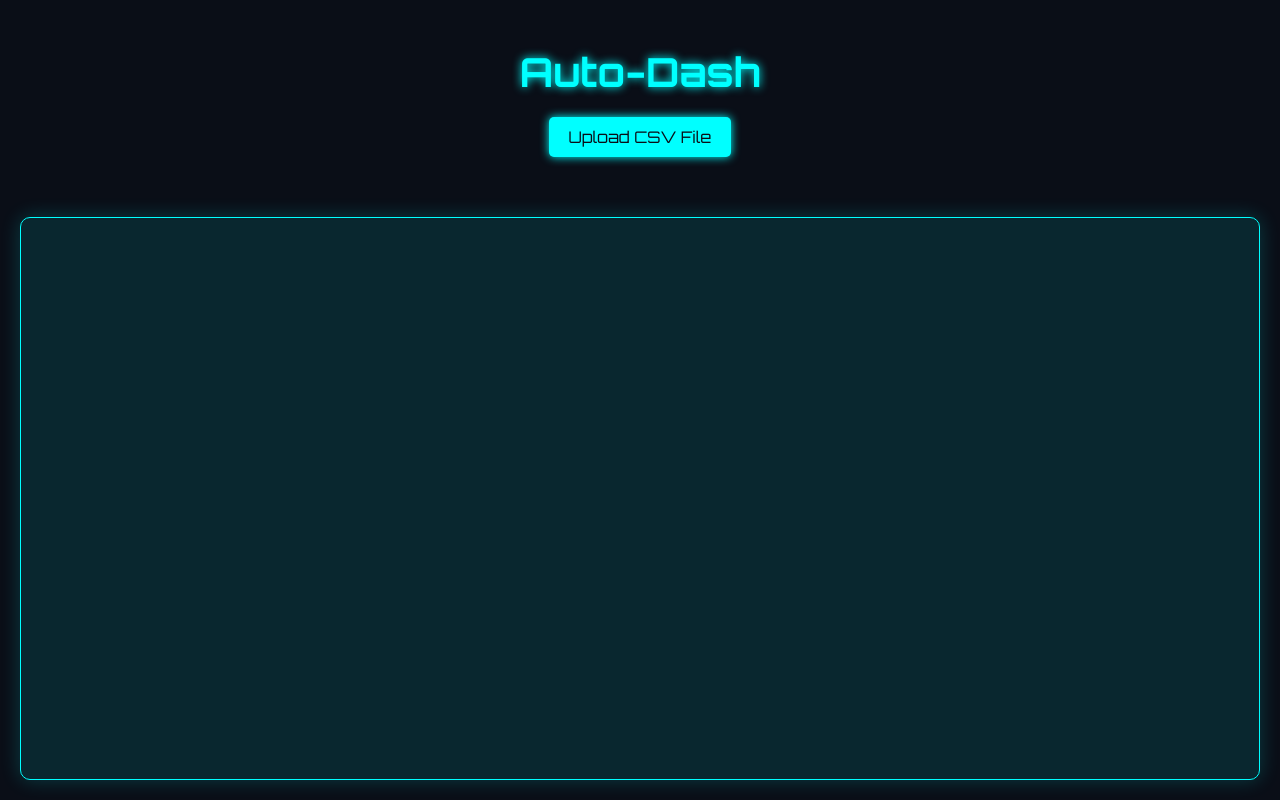
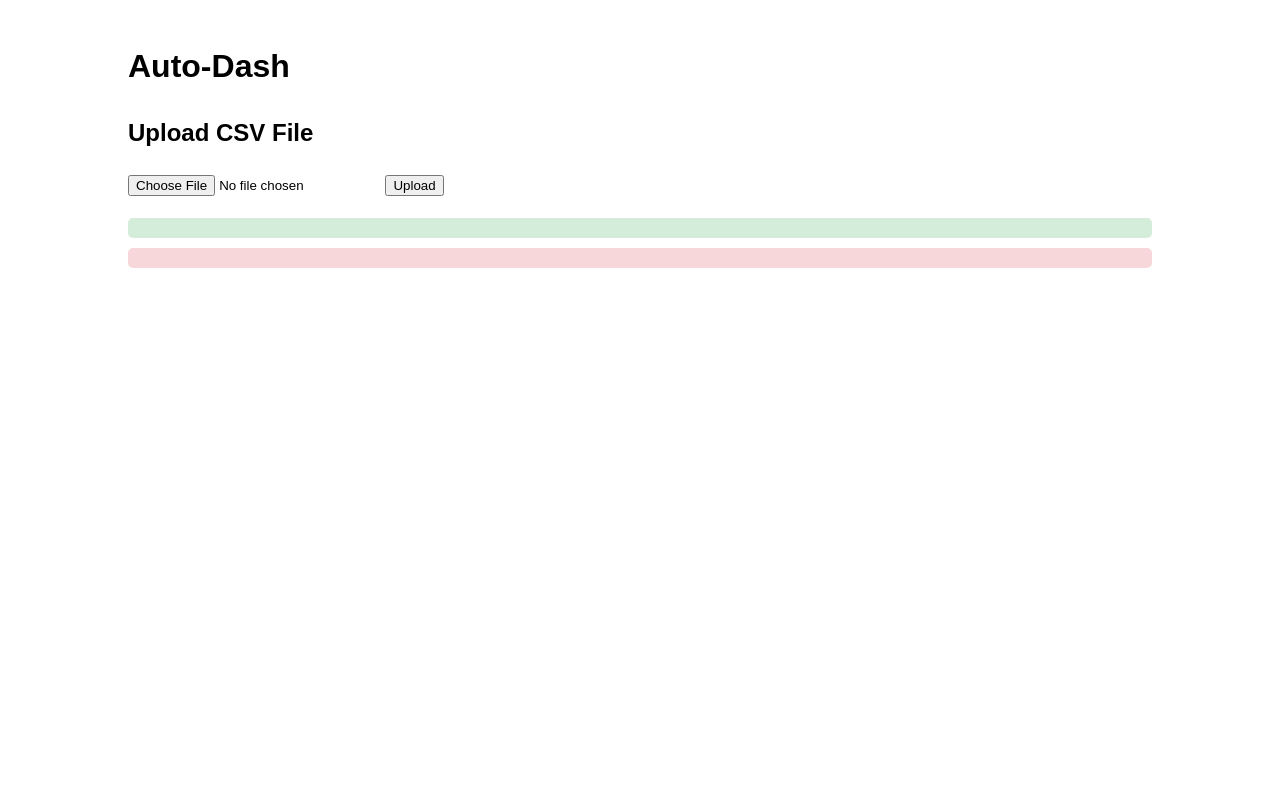
Before and after one commit to aditya699/Auto-Feature-Eng, a Flask app: page / in a window 1280 px wide. Run offline with Flask 3, Linux system fonts and the light colour scheme.

Commit message:
random expirement

```diff
--- a/app.py
+++ b/app.py
@@ -46,127 +46,12 @@
                         "value": subset[col].mean()
                     })
 
-            d3_code = f"""
-            (function() {{
-                const data = {json.dumps(data)};
-                const columns = {json.dumps(numeric_columns)};
-                const categories = {json.dumps(filter_categories)};
-                const filterColumn = "{filter_column}";
-
-                const margin = {{top: 40, right: 150, bottom: 60, left: 60}};
-                const width = 800 - margin.left - margin.right;
-                const height = 500 - margin.top - margin.bottom;
-
-                const svg = d3.select("#dashboard")
-                    .append("svg")
-                    .attr("width", width + margin.left + margin.right)
-                    .attr("height", height + margin.top + margin.bottom)
-                    .append("g")
-                    .attr("transform", `translate(${{margin.left}},${{margin.top}})`);
-
-                const x = d3.scaleBand()
-                    .range([0, width])
-                    .padding(0.1);
-
-                const y = d3.scaleLinear()
-                    .range([height, 0]);
-
-                const color = d3.scaleOrdinal()
-                    .domain(categories)
-                    .range(d3.schemeCategory10);
-
-                x.domain(columns);
-                y.domain([0, d3.max(data, d => d.value)]);
-
-                // Add X axis
-                svg.append("g")
-                    .attr("transform", `translate(0,${{height}})`)
-                    .call(d3.axisBottom(x))
-                    .selectAll("text")
-                    .attr("transform", "rotate(-45)")
-                    .style("text-anchor", "end");
-
-                // Add Y axis
-                svg.append("g")
-                    .call(d3.axisLeft(y));
-
-                // Bars
-                svg.selectAll(".bar")
-                    .data(data)
-                    .enter()
-                    .append("rect")
-                    .attr("class", "bar")
-                    .attr("x", d => x(d.name))
-                    .attr("y", d => y(d.value))
-                    .attr("width", x.bandwidth() / categories.length)
-                    .attr("height", d => height - y(d.value))
-                    .attr("fill", d => color(d.category))
-                    .attr("transform", d => `translate(${{(x.bandwidth() / categories.length) * categories.indexOf(d.category)}}, 0)`)
-                    .on("mouseover", function(event, d) {{
-                        d3.select(this).attr("opacity", 0.8);
-                        tooltip.transition()
-                            .duration(200)
-                            .style("opacity", .9);
-                        tooltip.html(`${{filterColumn}}: ${{d.category}}<br/>${{d.name}}: ${{d.value.toFixed(2)}}`)
-                            .style("left", (event.pageX) + "px")
-                            .style("top", (event.pageY - 28) + "px");
-                    }})
-                    .on("mouseout", function(d) {{
-                        d3.select(this).attr("opacity", 1);
-                        tooltip.transition()
-                            .duration(500)
-                            .style("opacity", 0);
-                    }});
-
-                // Legend
-                const legend = svg.append("g")
-                    .attr("font-family", "sans-serif")
-                    .attr("font-size", 10)
-                    .attr("text-anchor", "end")
-                    .selectAll("g")
-                    .data(color.domain().slice().reverse())
-                    .enter().append("g")
-                    .attr("transform", (d, i) => `translate(0,${{i * 20}})`);
-
-                legend.append("rect")
-                    .attr("x", width + 130)
-                    .attr("width", 19)
-                    .attr("height", 19)
-                    .attr("fill", color);
-
-                legend.append("text")
-                    .attr("x", width + 125)
-                    .attr("y", 9.5)
-                    .attr("dy", "0.32em")
-                    .text(d => d);
-
-                // Tooltip
-                const tooltip = d3.select("body").append("div")
-                    .attr("class", "tooltip")
-                    .style("opacity", 0);
-
-                // Filter functionality
-                d3.select("#filter")
-                    .append("label")
-                    .text(filterColumn + ": ")
-                    .append("select")
-                    .on("change", updateChart)
-                    .selectAll("option")
-                    .data(["All", ...categories])
-                    .enter()
-                    .append("option")
-                    .text(d => d);
-
-                function updateChart() {{
-                    const selectedCategory = d3.select("#filter select").property("value");
-
-                    svg.selectAll(".bar")
-                        .style("display", d => selectedCategory === "All" || d.category === selectedCategory ? null : "none");
-                }}
-            }})();
-            """
-
-            return jsonify({'d3_code': d3_code})
+            return jsonify({
+                'data': data,
+                'columns': numeric_columns,
+                'categories': filter_categories,
+                'filterColumn': filter_column
+            })
 
         return jsonify({'error': 'Invalid file type'}), 400
     except Exception as e:
--- /dev/null
+++ b/static/css/styles.css
@@ -0,0 +1,46 @@
+body {
+    font-family: Arial, sans-serif;
+    line-height: 1.6;
+    margin: 0;
+    padding: 0;
+}
+
+.container {
+    width: 80%;
+    margin: auto;
+    overflow: hidden;
+    padding: 20px;
+}
+
+.upload-section {
+    margin-bottom: 20px;
+}
+
+#status, #error-message {
+    margin: 10px 0;
+    padding: 10px;
+    border-radius: 5px;
+}
+
+#status {
+    background-color: #d4edda;
+    color: #155724;
+}
+
+#error-message {
+    background-color: #f8d7da;
+    color: #721c24;
+}
+
+.dashboard-container {
+    margin-top: 20px;
+}
+
+.tooltip {
+    position: absolute;
+    background-color: rgba(0, 0, 0, 0.7);
+    color: white;
+    padding: 5px;
+    border-radius: 3px;
+    font-size: 12px;
+}
--- /dev/null
+++ b/static/js/script.js
@@ -0,0 +1,158 @@
+document.addEventListener('DOMContentLoaded', function() {
+    const uploadBtn = document.getElementById('uploadBtn');
+    const csvFile = document.getElementById('csvFile');
+    const status = document.getElementById('status');
+    const errorMessage = document.getElementById('error-message');
+
+    uploadBtn.addEventListener('click', uploadFile);
+
+    function uploadFile() {
+        const file = csvFile.files[0];
+        if (!file) {
+            showError('Please select a CSV file');
+            return;
+        }
+
+        const formData = new FormData();
+        formData.append('file', file);
+
+        fetch('/upload', {
+            method: 'POST',
+            body: formData
+        })
+        .then(response => response.json())
+        .then(data => {
+            if (data.error) {
+                showError(data.error);
+            } else {
+                status.textContent = 'File uploaded successfully';
+                status.style.display = 'block';
+                errorMessage.style.display = 'none';
+                createDashboard(data);
+            }
+        })
+        .catch(error => {
+            showError('An error occurred while uploading the file');
+            console.error('Error:', error);
+        });
+    }
+
+    function showError(message) {
+        errorMessage.textContent = message;
+        errorMessage.style.display = 'block';
+        status.style.display = 'none';
+    }
+});
+
+function createDashboard(data) {
+    const margin = {top: 40, right: 150, bottom: 60, left: 60};
+    const width = 800 - margin.left - margin.right;
+    const height = 500 - margin.top - margin.bottom;
+
+    const svg = d3.select("#dashboard")
+        .append("svg")
+        .attr("width", width + margin.left + margin.right)
+        .attr("height", height + margin.top + margin.bottom)
+        .append("g")
+        .attr("transform", `translate(${margin.left},${margin.top})`);
+
+    const x = d3.scaleBand()
+        .range([0, width])
+        .padding(0.1);
+
+    const y = d3.scaleLinear()
+        .range([height, 0]);
+
+    const color = d3.scaleOrdinal()
+        .domain(data.categories)
+        .range(d3.schemeCategory10);
+
+    x.domain(data.columns);
+    y.domain([0, d3.max(data.data, d => d.value)]);
+
+    // Add X axis
+    svg.append("g")
+        .attr("transform", `translate(0,${height})`)
+        .call(d3.axisBottom(x))
+        .selectAll("text")
+        .attr("transform", "rotate(-45)")
+        .style("text-anchor", "end");
+
+    // Add Y axis
+    svg.append("g")
+        .call(d3.axisLeft(y));
+
+    // Bars
+    svg.selectAll(".bar")
+        .data(data.data)
+        .enter()
+        .append("rect")
+        .attr("class", "bar")
+        .attr("x", d => x(d.name))
+        .attr("y", d => y(d.value))
+        .attr("width", x.bandwidth() / data.categories.length)
+        .attr("height", d => height - y(d.value))
+        .attr("fill", d => color(d.category))
+        .attr("transform", d => `translate(${(x.bandwidth() / data.categories.length) * data.categories.indexOf(d.category)}, 0)`)
+        .on("mouseover", function(event, d) {
+            d3.select(this).attr("opacity", 0.8);
+            tooltip.transition()
+                .duration(200)
+                .style("opacity", .9);
+            tooltip.html(`${data.filterColumn}: ${d.category}<br/>${d.name}: ${d.value.toFixed(2)}`)
+                .style("left", (event.pageX) + "px")
+                .style("top", (event.pageY - 28) + "px");
+        })
+        .on("mouseout", function(d) {
+            d3.select(this).attr("opacity", 1);
+            tooltip.transition()
+                .duration(500)
+                .style("opacity", 0);
+        });
+
+    // Legend
+    const legend = svg.append("g")
+        .attr("font-family", "sans-serif")
+        .attr("font-size", 10)
+        .attr("text-anchor", "end")
+        .selectAll("g")
+        .data(color.domain().slice().reverse())
+        .enter().append("g")
+        .attr("transform", (d, i) => `translate(0,${i * 20})`);
+
+    legend.append("rect")
+        .attr("x", width + 130)
+        .attr("width", 19)
+        .attr("height", 19)
+        .attr("fill", color);
+
+    legend.append("text")
+        .attr("x", width + 125)
+        .attr("y", 9.5)
+        .attr("dy", "0.32em")
+        .text(d => d);
+
+    // Tooltip
+    const tooltip = d3.select("body").append("div")
+        .attr("class", "tooltip")
+        .style("opacity", 0);
+
+    // Filter functionality
+    d3.select("#filter")
+        .append("label")
+        .text(data.filterColumn + ": ")
+        .append("select")
+        .on("change", updateChart)
+        .selectAll("option")
+        .data(["All", ...data.categories])
+        .enter()
+        .append("option")
+        .text(d => d);
+
+    function updateChart() {
+        const selectedCategory = d3.select("#filter select").property("value");
+
+        svg.selectAll(".bar")
+            .style("display", d => selectedCategory === "All" || d.category === selectedCategory ? null : "none");
+    }
+}
--- a/templates/index.html
+++ b/templates/index.html
@@ -3,205 +3,29 @@
 <head>
     <meta charset="UTF-8">
     <meta name="viewport" content="width=device-width, initial-scale=1.0">
-    <title>Auto-Dash: Futuristic Dashboard Generator</title>
+    <title>Auto-Dash</title>
+    <link rel="stylesheet" href="{{ url_for('static', filename='css/styles.css') }}">
     <script src="https://d3js.org/d3.v7.min.js"></script>
-    <style>
-        @import url('https://fonts.googleapis.com/css2?family=Orbitron:wght@400;700&display=swap');
-
-        body, html {
-            margin: 0;
-            padding: 0;
-            font-family: 'Orbitron', sans-serif;
-            background-color: #0a0e17;
-            color: #00ffff;
-            height: 100%;
-            overflow: hidden;
-        }
-        .container {
-            display: flex;
-            flex-direction: column;
-            height: 100vh;
-            padding: 20px;
-            box-sizing: border-box;
-        }
-        h1 {
-            text-align: center;
-            font-size: 2.5em;
-            margin-bottom: 20px;
-            text-shadow: 0 0 10px #00ffff;
-        }
-        .upload-section {
-            display: flex;
-            justify-content: center;
-            align-items: center;
-            margin-bottom: 20px;
-        }
-        #file-upload {
-            display: none;
-        }
-        label {
-            background-color: #00ffff;
-            color: #0a0e17;
-            padding: 10px 20px;
-            border-radius: 5px;
-            cursor: pointer;
-            transition: all 0.3s ease;
-            box-shadow: 0 0 10px #00ffff;
-        }
-        label:hover {
-            background-color: #0a0e17;
-            color: #00ffff;
-            box-shadow: 0 0 20px #00ffff;
-        }
-        #status, #error-message {
-            text-align: center;
-            margin-bottom: 10px;
-        }
-        #error-message {
-            color: #ff4d4d;
-        }
-        .dashboard-container {
-            flex-grow: 1;
-            background-color: rgba(0, 255, 255, 0.1);
-            border: 1px solid #00ffff;
-            border-radius: 10px;
-            padding: 20px;
-            box-shadow: 0 0 20px rgba(0, 255, 255, 0.2);
-            overflow: auto;
-        }
-        #dashboard svg {
-            width: 100%;
-            height: 100%;
-        }
-        .loading {
-            position: fixed;
-            top: 0;
-            left: 0;
-            width: 100%;
-            height: 100%;
-            background-color: rgba(10, 14, 23, 0.8);
-            display: flex;
-            justify-content: center;
-            align-items: center;
-            z-index: 1000;
-        }
-        .loading::after {
-            content: "GENERATING";
-            font-size: 2em;
-            animation: pulse 1.5s infinite;
-        }
-        @keyframes pulse {
-            0% { opacity: 0.5; }
-            50% { opacity: 1; }
-            100% { opacity: 0.5; }
-        }
-        .tooltip {
-            position: absolute;
-            text-align: center;
-            padding: 8px;
-            font: 12px sans-serif;
-            background: #000000;
-            border: 1px solid #00ffff;
-            border-radius: 4px;
-            pointer-events: none;
-        }
-        #filter {
-            display: flex;
-            justify-content: center;
-            margin-bottom: 20px;
-        }
-        #filter label {
-            display: flex;
-            align-items: center;
-            background: none;
-            box-shadow: none;
-        }
-        #filter select {
-            margin-left: 10px;
-            background-color: #0a0e17;
-            color: #00ffff;
-            border: 1px solid #00ffff;
-            border-radius: 5px;
-            padding: 5px;
-        }
-    </style>
 </head>
 <body>
     <div class="container">
         <h1>Auto-Dash</h1>
+
         <div class="upload-section">
-            <input type="file" id="file-upload" accept=".csv">
-            <label for="file-upload">Upload CSV File</label>
+            <h2>Upload CSV File</h2>
+            <input type="file" id="csvFile" accept=".csv">
+            <button id="uploadBtn">Upload</button>
         </div>
+
         <div id="status"></div>
         <div id="error-message"></div>
         <div id="filter"></div>
+
         <div class="dashboard-container">
             <div id="dashboard"></div>
         </div>
     </div>
 
-    <script>
-        document.getElementById('file-upload').addEventListener('change', function(e) {
-            const file = e.target.files[0];
-            const formData = new FormData();
-            formData.append('file', file);
-
-            document.getElementById('status').textContent = 'Uploading and processing...';
-            document.getElementById('error-message').textContent = '';
-            showLoading();
-
-            fetch('/upload', {
-                method: 'POST',
-                body: formData
-            })
-            .then(response => {
-                if (!response.ok) {
-                    return response.json().then(err => { throw err; });
-                }
-                return response.json();
-            })
-            .then(data => {
-                if (data.error) {
-                    throw new Error(data.error);
-                }
-                document.getElementById('status').textContent = 'Dashboard generated!';
-                console.log('Received D3.js code:', data.d3_code);
-
-                // Clear previous dashboard and filter
-                document.getElementById('dashboard').innerHTML = '';
-                document.getElementById('filter').innerHTML = '';
-
-                // Execute D3.js code
-                try {
-                    eval(data.d3_code);
-                } catch (error) {
-                    console.error('Error executing D3.js code:', error);
-                    throw new Error('Error rendering dashboard: ' + error.message);
-                }
-            })
-            .catch(error => {
-                console.error('Error:', error);
-                document.getElementById('status').textContent = 'Error generating dashboard. Please try again.';
-                document.getElementById('error-message').textContent = error.message || 'An unexpected error occurred.';
-            })
-            .finally(() => {
-                hideLoading();
-            });
-        });
-
-        function showLoading() {
-            const loading = document.createElement('div');
-            loading.className = 'loading';
-            document.body.appendChild(loading);
-        }
-
-        function hideLoading() {
-            const loading = document.querySelector('.loading');
-            if (loading) {
-                loading.remove();
-            }
-        }
-    </script>
+    <script src="{{ url_for('static', filename='js/script.js') }}"></script>
 </body>
 </html>
```
